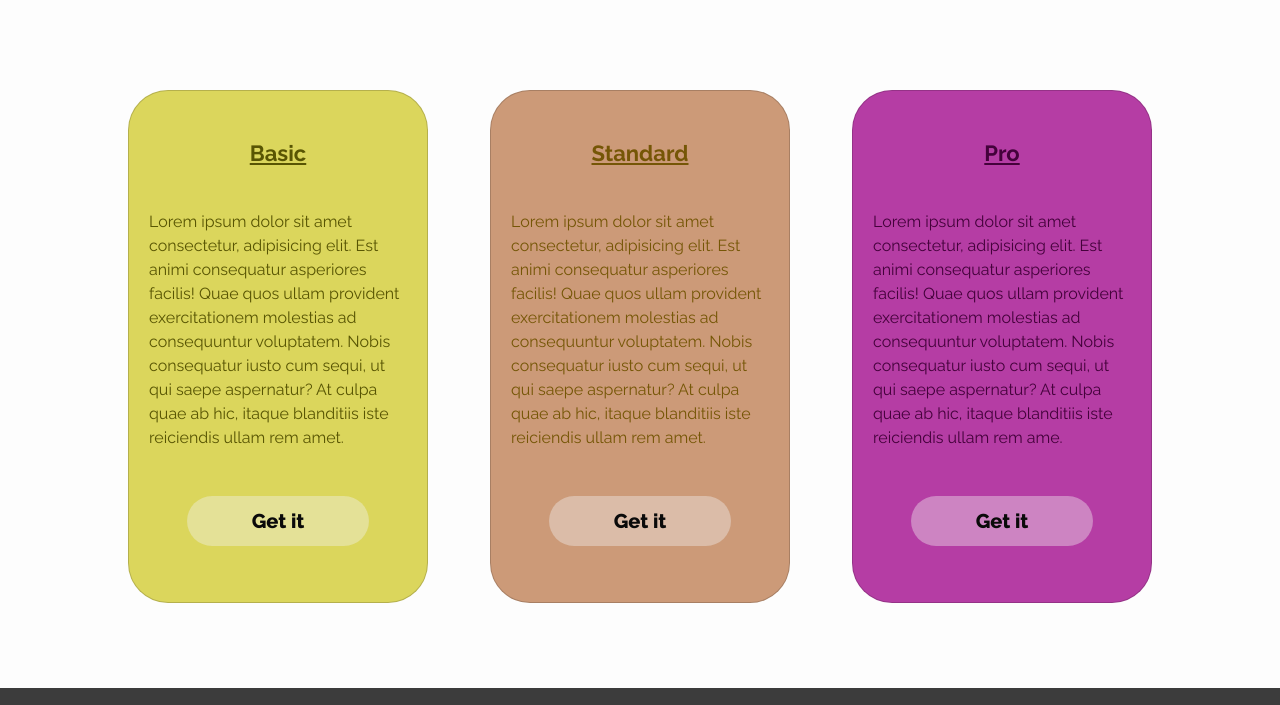
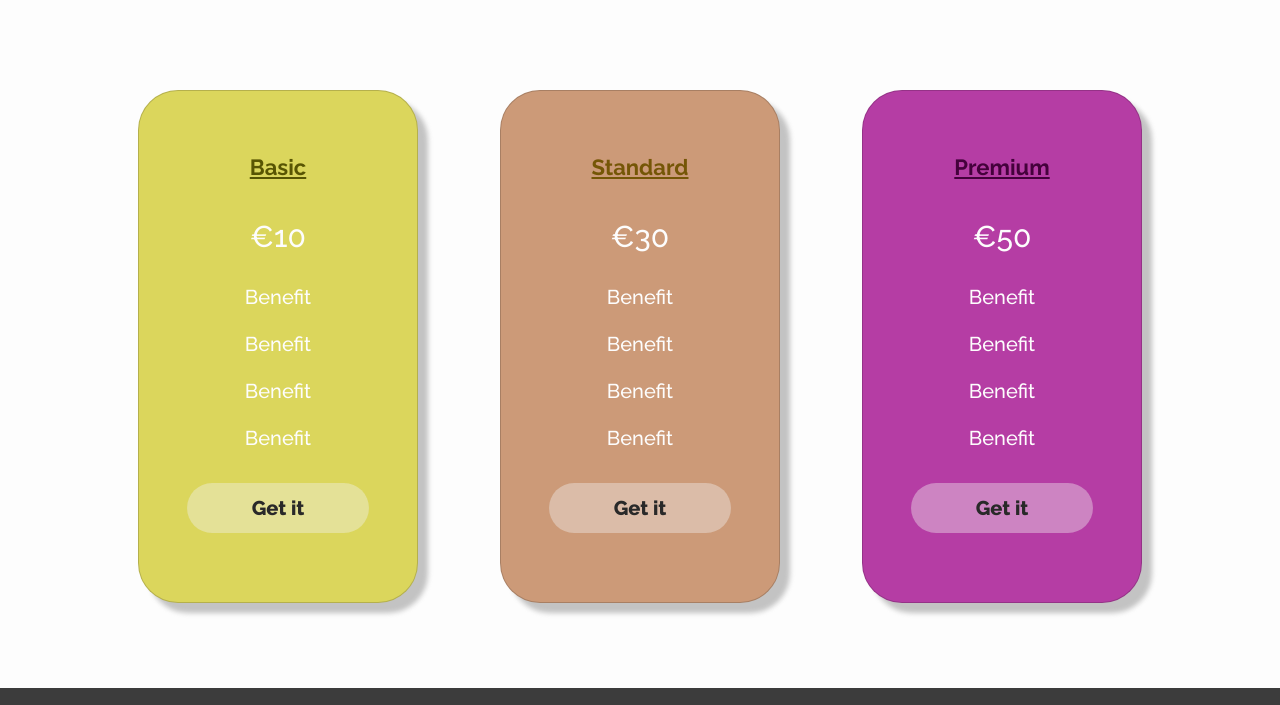
Before and after one commit to Tonybrandt/project-coderhouse, a website: page pages/membership.html in a window 1280 px wide. Shown: the part 943-1648 px from the top of the page. Drawn offline with nearby package versions, Linux system fonts and the light colour scheme.

Commit message:
modificando las cards

```diff
--- a/pages/membership.html
+++ b/pages/membership.html
@@ -119,30 +119,33 @@
                         <div class="card__title">
                             <a href="" class="card__title__name">Basic</a>
                         </div>
-                        <p class="card__copy">Lorem ipsum dolor sit amet consectetur, adipisicing elit. Est animi
-                            consequatur asperiores facilis! Quae quos ullam provident exercitationem molestias ad
-                            consequuntur voluptatem. Nobis consequatur iusto cum sequi, ut qui saepe aspernatur? At
-                            culpa quae ab hic, itaque blanditiis iste reiciendis ullam rem amet.</p>
+                        <h5 class="price">€10</h5>
+                        <h6 class="card__copy">Benefit</h6>
+                        <h6 class="card__copy">Benefit</h6>
+                        <h6 class="card__copy">Benefit</h6>
+                        <h6 class="card__copy">Benefit</h6>
                         <a href="" class="membership__btn">Get it</a>
                     </div>
                     <div class="card card2">
                         <div class="card__title">
                             <a href="" class="card__title__name">Standard</a>
                         </div>
-                        <p class="card__copy">Lorem ipsum dolor sit amet consectetur, adipisicing elit. Est animi
-                            consequatur asperiores facilis! Quae quos ullam provident exercitationem molestias ad
-                            consequuntur voluptatem. Nobis consequatur iusto cum sequi, ut qui saepe aspernatur? At
-                            culpa quae ab hic, itaque blanditiis iste reiciendis ullam rem amet.</p>
+                        <h5 class="price">€30</h5>
+                        <h6 class="card__copy">Benefit</h6>
+                        <h6 class="card__copy">Benefit</h6>
+                        <h6 class="card__copy">Benefit</h6>
+                        <h6 class="card__copy">Benefit</h6>
                         <a href="" class="membership__btn">Get it</a>
                     </div>
                     <div class="card card3">
                         <div class="card__title">
-                            <a href="" class="card__title__name">Pro</a>
+                            <a href="" class="card__title__name">Premium</a>
                         </div>
-                        <p class="card__copy">Lorem ipsum dolor sit amet consectetur, adipisicing elit. Est animi
-                            consequatur asperiores facilis! Quae quos ullam provident exercitationem molestias ad
-                            consequuntur voluptatem. Nobis consequatur iusto cum sequi, ut qui saepe aspernatur? At
-                            culpa quae ab hic, itaque blanditiis iste reiciendis ullam rem ame.</p>
+                        <h5 class="price">€50</h5>
+                        <h6 class="card__copy">Benefit</h6>
+                        <h6 class="card__copy">Benefit</h6>
+                        <h6 class="card__copy">Benefit</h6>
+                        <h6 class="card__copy">Benefit</h6>
                         <a href="" class="membership__btn">Get it</a>
                     </div>
                 </article>
--- a/scss/_colors.scss
+++ b/scss/_colors.scss
@@ -4,4 +4,4 @@ $color-white: #fdfdfd;
 $facebook: #1877f2;
 $instagram: #e4405f;
 $twitter: #1da1F2;
-$dark: #0a0a0a;
+$dark: #292929;
--- a/scss/style.scss
+++ b/scss/style.scss
@@ -36,6 +36,7 @@ $breakpoint-tablet: 768px;
             @include flex-box (space-between);
             height: 60px;
             color: $color-white;
+            margin-top: 15px;
             .nav__link {
                 text-decoration: none;
                 color: inherit;
@@ -204,7 +205,19 @@ $breakpoint-tablet: 768px;
         padding: 10px;
         margin: 15px 10px;
         gap: 15px;
+        box-shadow: 10px 10px 5px 0px rgba(175,175,175,0.75);
+        -webkit-box-shadow: 10px 10px 5px 0px rgba(175,175,175,0.75);
+        -moz-box-shadow: 10px 10px 5px 0px rgba(175,175,175,0.75);
+        .price {
+            font-size: 30px;
+            text-align: $align;
+            color: $color-white;
+            margin-bottom: 15px;
+        }
     }
+
+
+
     .card1 {
         background-color: #DBD65C;
         color: #585503;
@@ -294,7 +307,6 @@ $breakpoint-tablet: 768px;
     padding: 20px;
     .footer__container {
         width: 85%;
-        // height: 100%;
         margin: 0 auto;
         @include flex-box (space-between);
         .container__text {
@@ -440,7 +452,9 @@ $breakpoint-tablet: 768px;
 }
 
 .card__copy {
-    padding: 5px 10px;
+    font-size: 20px;
+    font-weight: 500;
+    color: $color-white;
 }
 
 .membership__btn {
@@ -495,14 +509,6 @@ $breakpoint-tablet: 768px;
     padding: 0 10px;
     padding-bottom: 20px;
     height: 50px;
-}
-.price {
-    background-color: inherit;
-    width: 90%;
-    height: 50px;
-    border-radius: 50px;
-    @include flex-box (space-between);
-    text-align: $align;
 }
 
 .cash {
@@ -656,6 +662,11 @@ form {
     .img-article-about {
         height: 450px;
     }
+    .footer__container {
+        width: 90%;
+        margin: 0 auto;
+        @include flex-box (space-between);
+    }
 }
 
 @media screen and (max-width: 500px) {
```
Also changed, not shown: css/style.css.
